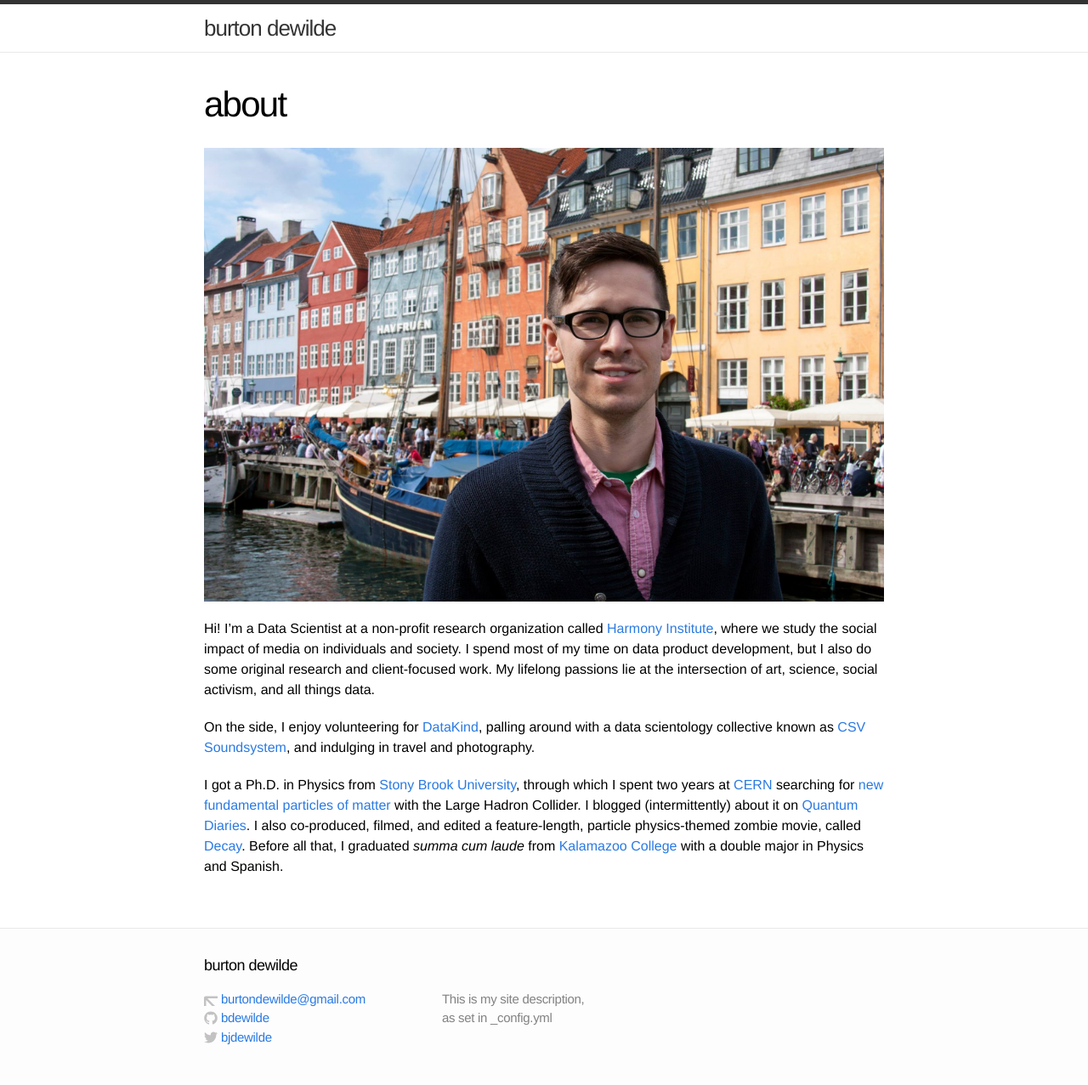
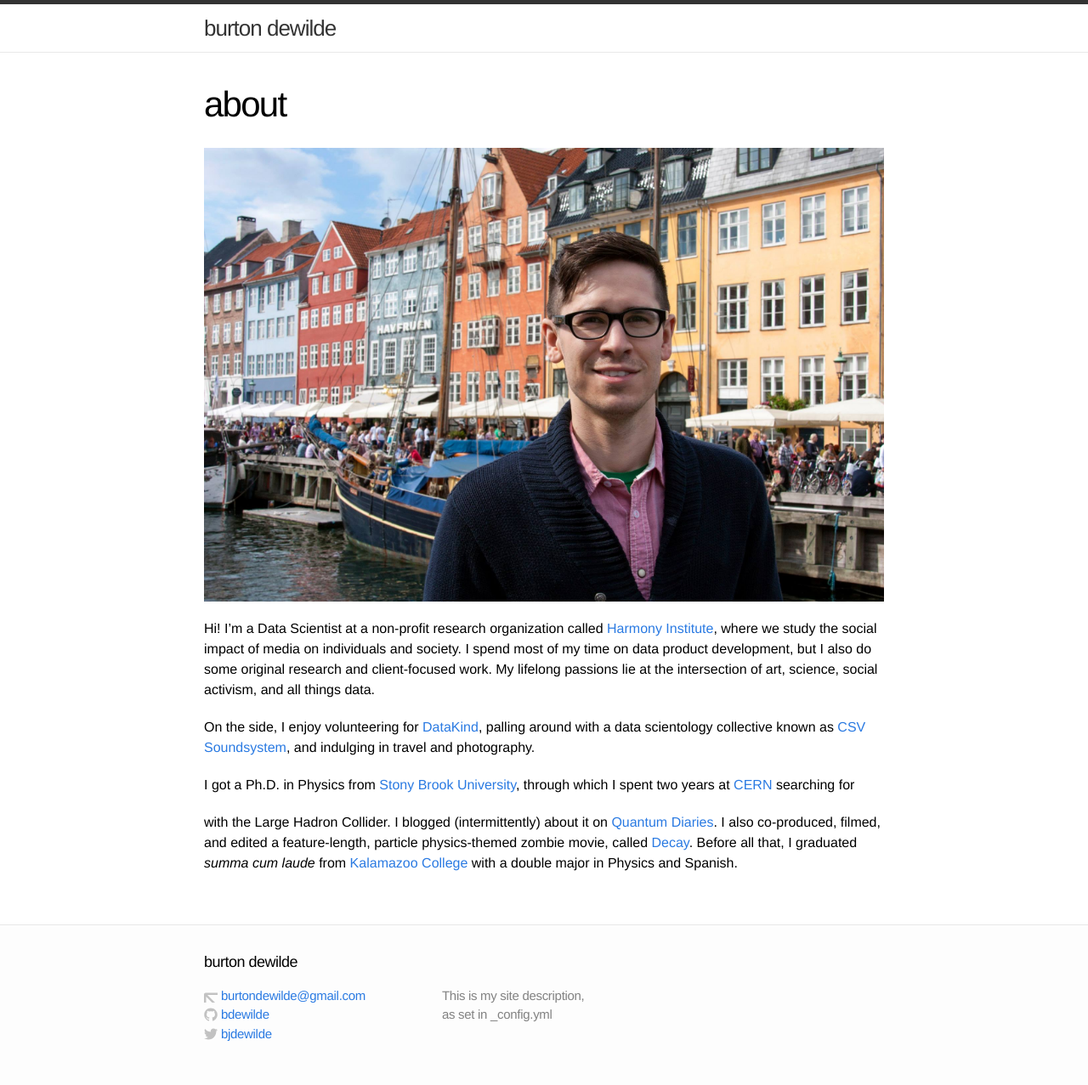
Before and after one commit to bdewilde/bdewilde.github.io, a Jekyll site: the page built from about.md, in a window 1280 px wide. Shown: the whole page at 85% size. Built offline with Jekyll 4.4.1, drawn with Linux system fonts in a browser that asks for light colours.

Commit message:
was it the pdf file?

```diff
--- a/about.md
+++ b/about.md
@@ -10,4 +10,8 @@
 
 On the side, I enjoy volunteering for [DataKind](http://www.datakind.org/), palling around with a data scientology collective known as [CSV Soundsystem](http://csvsoundsystem.com/), and indulging in travel and photography.
 
-I got a Ph.D. in Physics from [Stony Brook University](http://www.physics.sunysb.edu/Physics/), through which I spent two years at [CERN](http://home.web.cern.ch/) searching for [new fundamental particles of matter](/assets/documents/2012-06-20-thesis-defense.pdf) with the Large Hadron Collider. I blogged (intermittently) about it on [Quantum Diaries](http://www.quantumdiaries.org/author/burton-dewilde/). I also co-produced, filmed, and edited a feature-length, particle physics-themed zombie movie, called [Decay](http://www.decayfilm.com/). Before all that, I graduated _summa cum laude_ from [Kalamazoo College](http://www.kzoo.edu/) with a double major in Physics and Spanish.
+I got a Ph.D. in Physics from [Stony Brook University](http://www.physics.sunysb.edu/Physics/), through which I spent two years at [CERN](http://home.web.cern.ch/) searching for
+
+<!--[new fundamental particles of matter](/assets/documents/2012-06-20-thesis-defense.pdf)-->
+
+ with the Large Hadron Collider. I blogged (intermittently) about it on [Quantum Diaries](http://www.quantumdiaries.org/author/burton-dewilde/). I also co-produced, filmed, and edited a feature-length, particle physics-themed zombie movie, called [Decay](http://www.decayfilm.com/). Before all that, I graduated _summa cum laude_ from [Kalamazoo College](http://www.kzoo.edu/) with a double major in Physics and Spanish.
```
